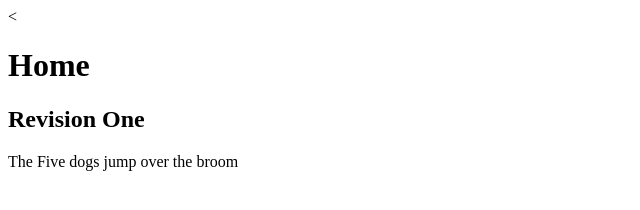
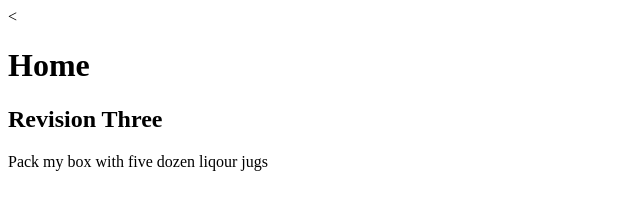
Before and after one commit to quasimodeaux/project1a, a plain HTML site: page index.html in a window 1280 px wide. Shown: the full height of the page, 0-640 px from the left. Drawn offline with Linux system fonts and the light colour scheme.

Commit message:
Revision Three

```diff
--- a/index.html
+++ b/index.html
@@ -7,7 +7,7 @@
 <body>
 
   <h1>Home</h1>
-  <h2>Revision One</h2>
-  <p> The Five dogs jump over the broom</p>
+  <h2>Revision Three</h2>
+  <p>Pack my box with five dozen liqour jugs</p>
 </body>
 </html>
```
